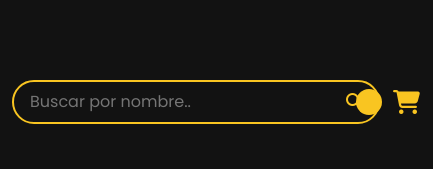
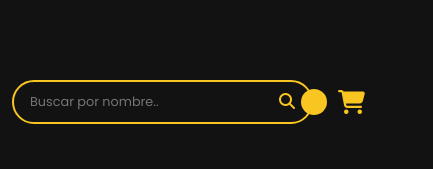
Before and after one commit to marianocejasdev/ProyectoFinal-Cejas, a plain HTML site: page index.html in a window 390 px wide. Shown: the top 169 px of the page, 433 px wide, since content can reach past the window. Drawn offline with nearby package versions, Linux system fonts and the light colour scheme; some packages are replaced by stand-ins of ours; a script that the page names is missing.

Commit message:
Update style.css

```diff
--- a/css/style.css
+++ b/css/style.css
@@ -39,11 +39,16 @@ i {
 .buscador input {
     color-scheme: dark;
     background-color: transparent;
-    flex: 1;
     border: none;
     outline: none;
     font-size: 1rem;
+}
 
+@media only screen and (max-width: 600px) {
+    .buscador input {
+
+        font-size: .8rem;
+    }
 }
 
 .buscador button {
```
